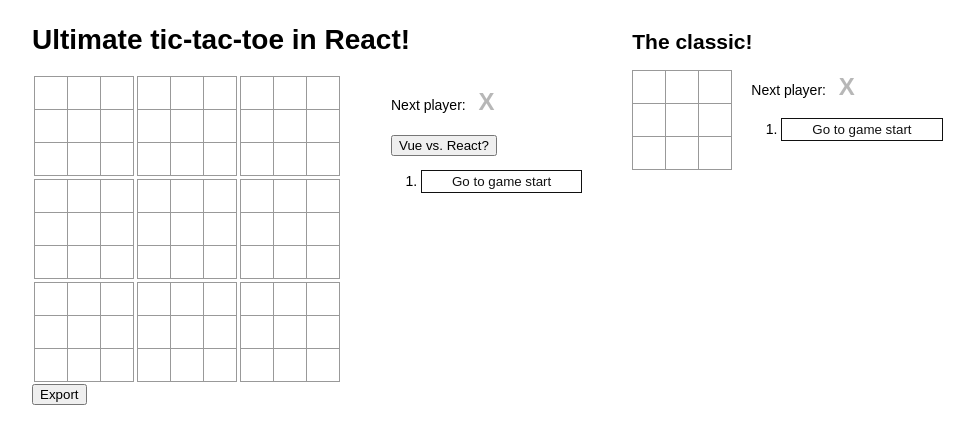
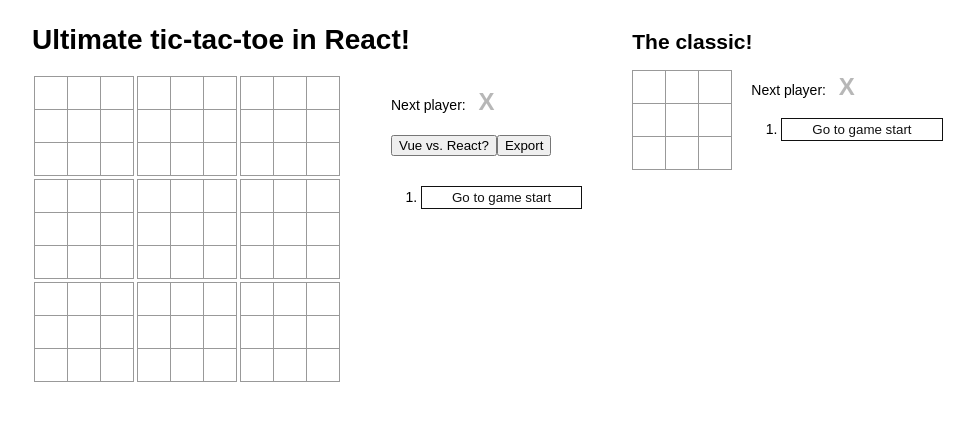
Before and after one commit to ldgit/react-tic-tac-toe, a React app: page / in a window 1280 px wide. Shown: the top 444 px of the page, without its empty margins (8-982 px from the left). Built offline with nearby package versions, Linux system fonts and the light colour scheme; the HTML template or start-up script is replaced by a standard one.

Commit message:
* refactored App smoke test to use test-utils functions * repositioned Export component

```diff
--- a/src/components/Export.jsx
+++ b/src/components/Export.jsx
@@ -32,12 +32,12 @@ export default class ExportGameState extends React.Component {
     );
 
     return (
-      <div>
+      <span>
         <button type="button" onClick={this.handleExportClick}>Export</button>
         {displayTextarea && closeButton}
         <br />
         {displayTextarea && textarea}
-      </div>
+      </span>
     );
   }
 }
--- a/src/components/UltimateGame.jsx
+++ b/src/components/UltimateGame.jsx
@@ -82,14 +82,12 @@ export default class UltimateGame extends React.Component {
             />
             <br />
             <button type="button" onClick={this.toggleSpecialIcons}>Vue vs. React?</button>
+            <ExportGameState gameState={this.state} />
             <br />
             <ol>
               {history.map(renderTimeTravelButton.bind(null, this.jumpTo, pointInHistory))}
             </ol>
           </div>
-        </div>
-        <div className="table-row">
-          <ExportGameState gameState={this.state} />
         </div>
       </div>
     );
```
Also changed, not shown: 1 other file (tests, documents, lock files or other folders).
